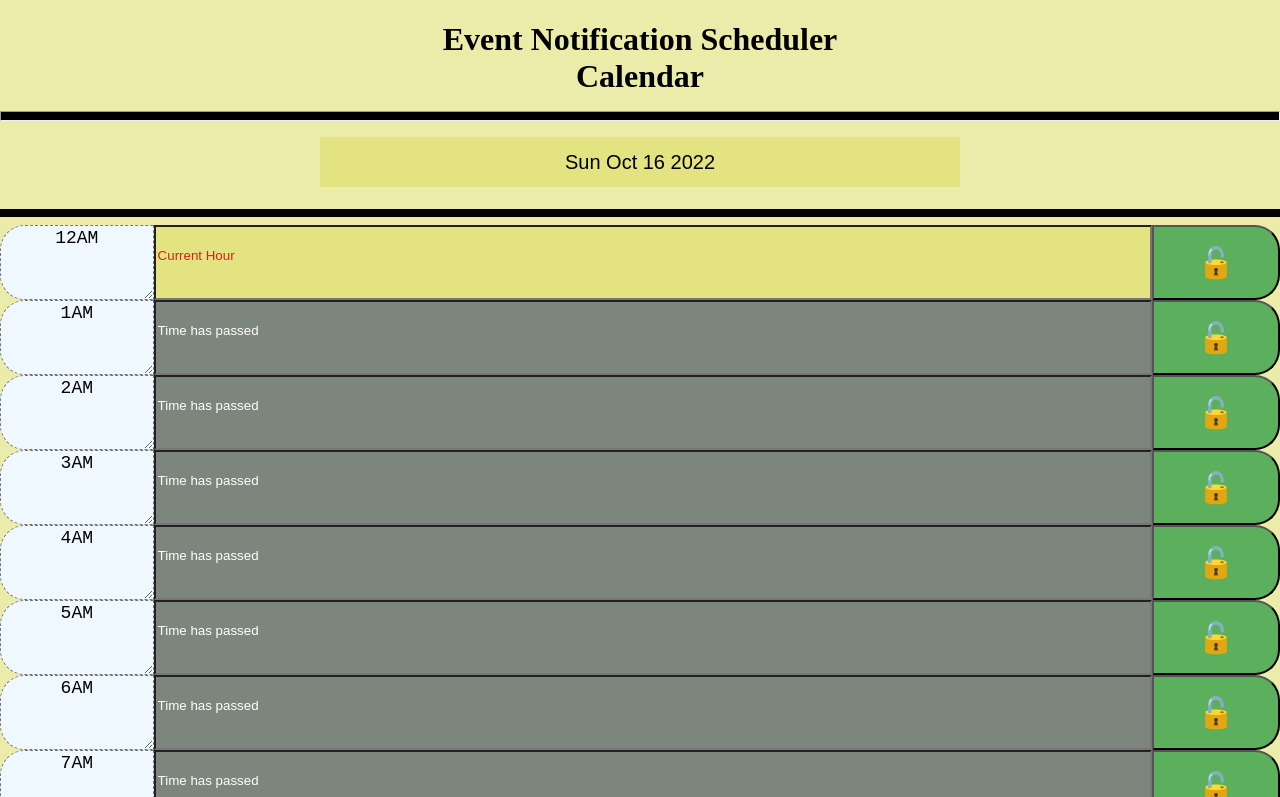
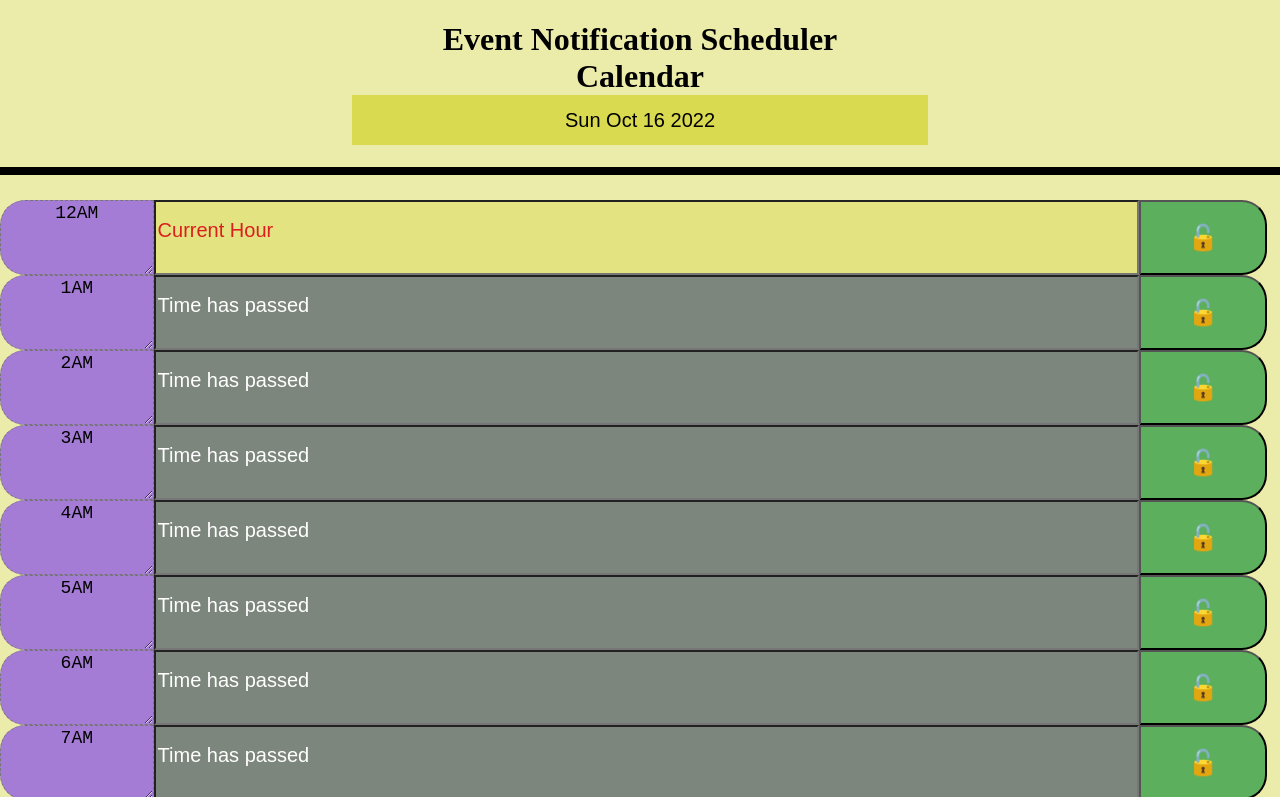
Before and after one commit to junnel308/event_scheduler_notification, a plain HTML site: page index.html in a window 1280 px wide. Shown: the top 797 px of the page. Drawn offline with Linux system fonts and the light colour scheme.

Commit message:
changed font size and background color through css and made header smaller

```diff
--- a/index.html
+++ b/index.html
@@ -13,7 +13,6 @@
            <h1>
             Event Notification Scheduler <br>
             Calendar<br>
-            <hr id="separation-line" style="width: auto; height:10px; background-color: black;">
             <input type="text" id="todays-date" readonly placeholder="Todays Date" />
             </h1>
         </header>
--- a/style.css
+++ b/style.css
@@ -15,30 +15,32 @@ header {
     border-width: 8px;
 }
 
-#wrapper {
-    width: 100%;
-    margin: auto;
-    padding-top: 225px;
-
-}
-
 h1 {
     text-align: center;
 }
 
 #todays-date {
-    width: 50%; height: 50px;
+    width: 45%;
+    height: 50px;
     text-align: center;
     font-size: 20px;
     border: none;
-    background-color:  rgb(227, 227, 129);
+    background-color:  rgb(218, 218, 80);
+
+}
+
+#wrapper {
+    width: 100%;
+    margin: auto;
+    padding-top: 200px;
+
 }
 
 .time-display {
     width: 12%;
     height: 75px;
     border-style: dashed;
-    border-width: 1%;
+    border-width: 5%;
     border-top-left-radius: 25px;
     border-bottom-left-radius: 25px;
     justify-content: center;
@@ -46,17 +48,29 @@ h1 {
     text-align: center;
     float: left;
     font-size: 18px;
-    background-color: aliceblue;
+    background-color: rgb(165, 124, 213);
 }
 
 .user-input {
-    width: 78%;
+    width: 77%;
     height: 75px;
     padding-bottom: 15px;
     float: left;
     background-color:rgb(137, 207, 240);
     color:rgb(219, 30, 30);
+    font-size: 20px;
 }
+
+.user-input {
+    width: 77%;
+    height: 75px;
+    padding-bottom: 15px;
+    float: left;
+    background-color:rgb(137, 207, 240);
+    color:rgb(219, 30, 30);
+    font-size: 20px;
+}
+
 
 button {
     width: 10%;
@@ -64,6 +78,6 @@ button {
     border-bottom-right-radius: 25px;
     border-top-right-radius: 25px;
     background-color: rgb(92, 175, 92);
-    font-size: 30px;
+    font-size: 25px;
 
 }
```
